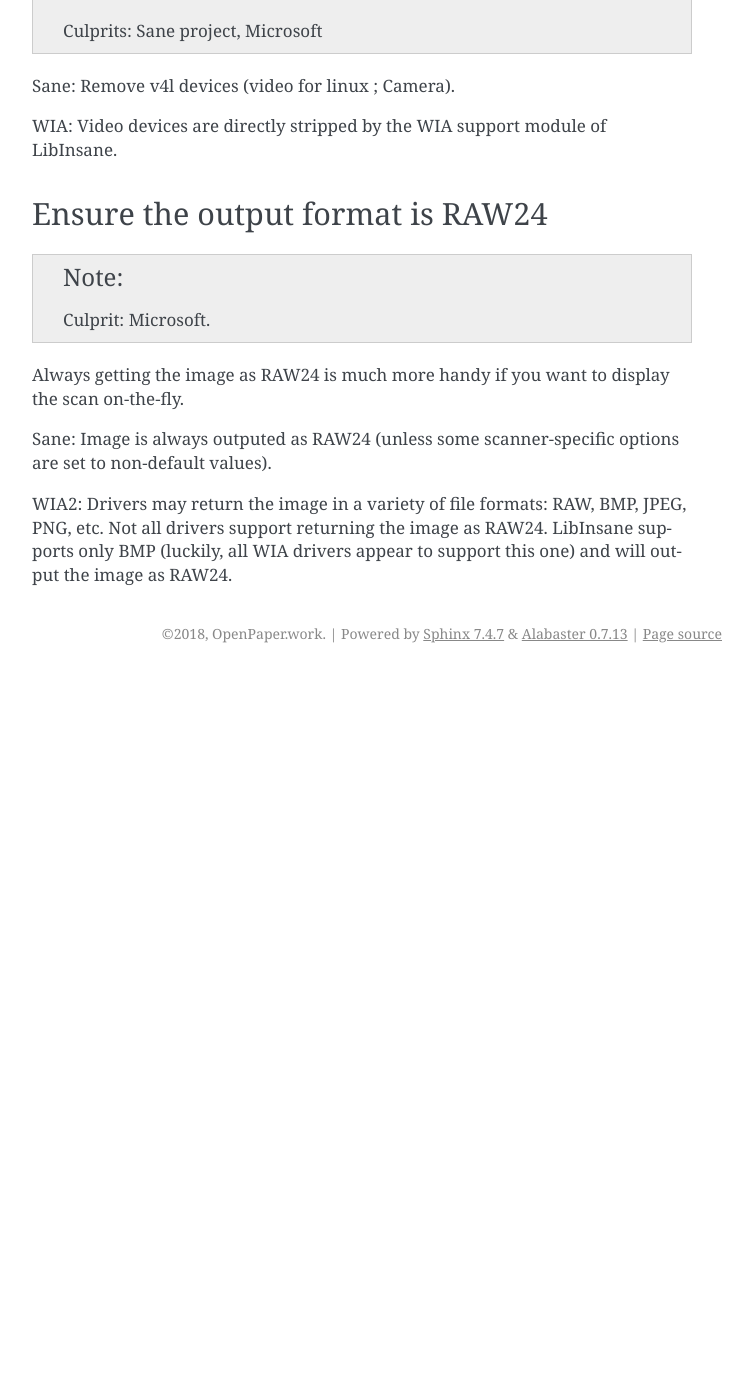
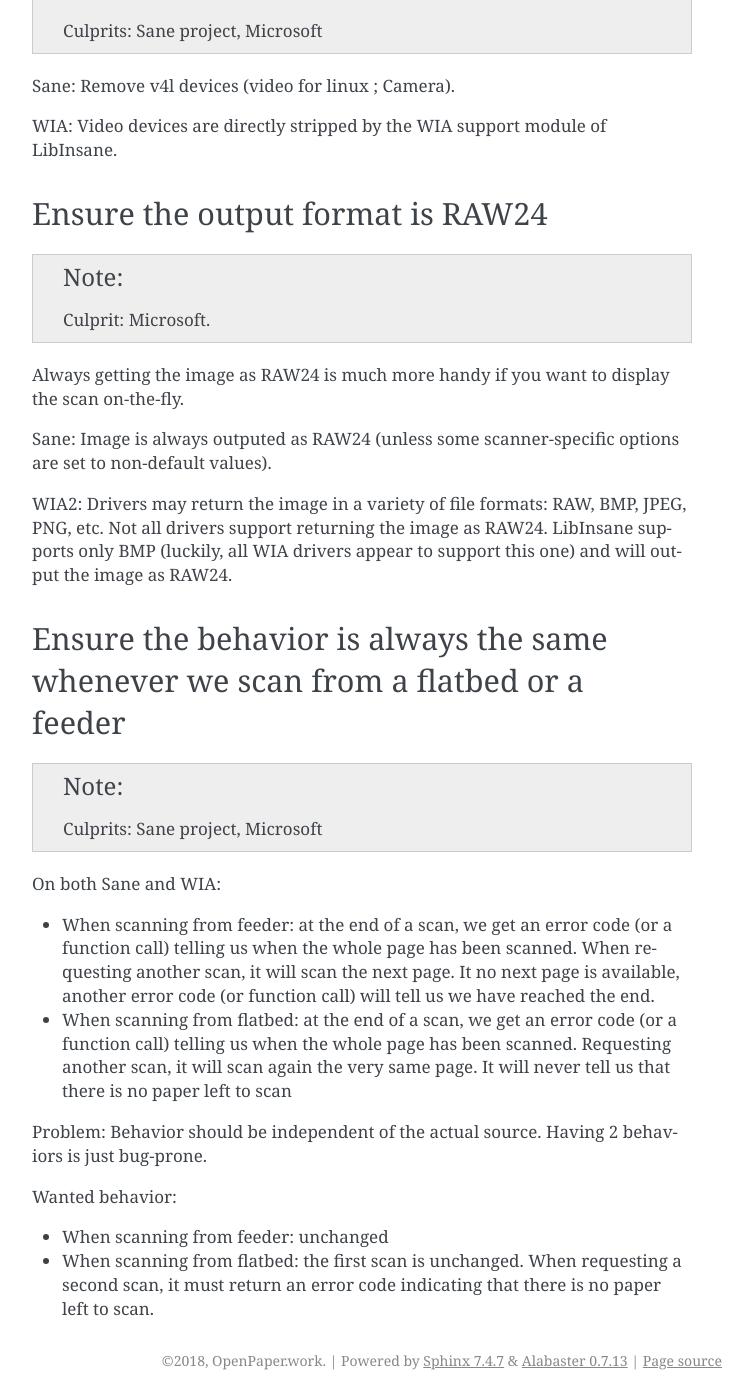
Before and after one commit to openpaperwork/libinsane, a Sphinx documentation site: the page built from doc/source/behavior_normalizations.rst, in a window 1280 px wide and 1400 px high, scrolled down 2073 px. Shown: the whole window, without its empty margins (388-1141 px from the left). Built offline with Sphinx 7.4.7, drawn with Linux system fonts in a browser that asks for light colours; before the commit the page ends 2746 px from its top, so only the background shows below that; some of the changed text lies outside the part shown.

Commit message:
doc/behaviors: add scan source behavior normalization
Signed-off-by: Jerome Flesch <jflesch@openpaper.work>

```diff
--- a/doc/source/behavior_normalizations.rst
+++ b/doc/source/behavior_normalizations.rst
@@ -117,3 +117,33 @@
 JPEG, PNG, etc. Not all drivers support returning the image as RAW24.
 LibInsane supports only BMP (luckily, all WIA drivers appear to support
 this one) and will output the image as RAW24.
+
+
+Ensure the behavior is always the same whenever we scan from a flatbed or a feeder
+----------------------------------------------------------------------------------
+
+.. note::
+
+    Culprits: Sane project, Microsoft
+
+On both Sane and WIA:
+
+* When scanning from feeder: at the end of a scan, we get an error code
+  (or a function call) telling us when the whole page has been scanned.
+  When requesting another scan, it will scan the next page. It no next
+  page is available, another error code (or function call) will tell
+  us we have reached the end.
+* When scanning from flatbed: at the end of a scan, we get an error code
+  (or a function call) telling us when the whole page has been scanned.
+  Requesting another scan, it will scan again the very same page. It will
+  never tell us that there is no paper left to scan
+
+Problem: Behavior should be independent of the actual source. Having 2 behaviors
+is just bug-prone.
+
+Wanted behavior:
+
+* When scanning from feeder: unchanged
+* When scanning from flatbed: the first scan is unchanged. When requesting
+  a second scan, it must return an error code indicating that there is
+  no paper left to scan.
```
